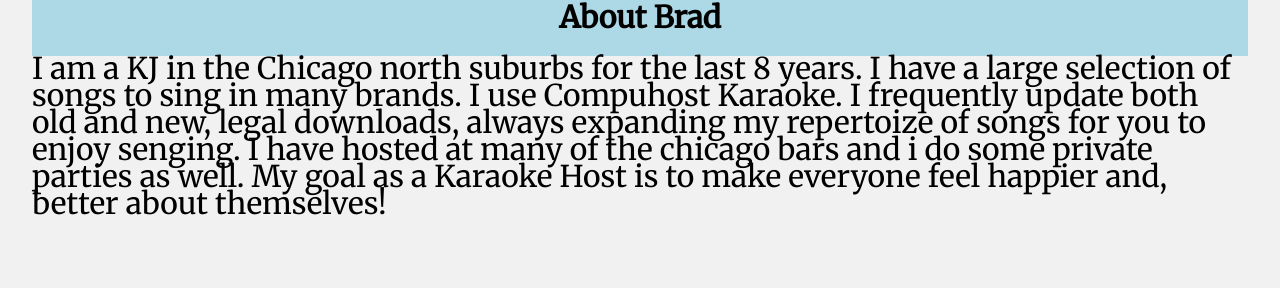
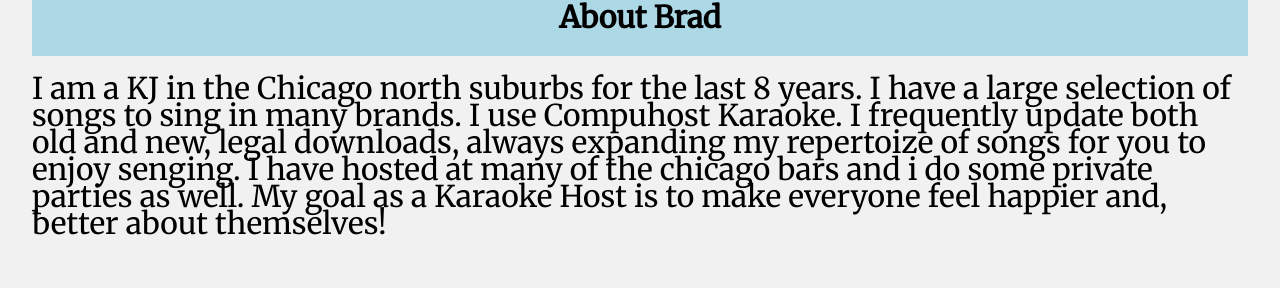
Before and after one commit to bkleinb78/Capstone, a React (Create React App) app in the folder frontend/: page / in a window 1280 px wide. Shown: the part 1658-1946 px from the top of the page. Built offline with nearby package versions, Linux system fonts and the light colour scheme; no server answers.

Commit message:
updated the homepage.css +homepage.jsx files

```diff
--- a/frontend/src/pages/HomePage/HomePage.css
+++ b/frontend/src/pages/HomePage/HomePage.css
@@ -103,5 +103,5 @@ div.flex-container {
 
 
 .info {
-  width: 20%;
+
 }
--- a/frontend/src/pages/HomePage/HomePage.jsx
+++ b/frontend/src/pages/HomePage/HomePage.jsx
@@ -103,7 +103,11 @@ const HomePage = (props) => {
           </p>
           </div>
           <h2 class="about">About Brad</h2>
+          <br>
+          </br>
+          <div>
           <span class="info">I am a KJ in the Chicago north suburbs for the last 8 years. I have a large selection of songs to sing in many brands. I use Compuhost Karaoke. I frequently update both old and new, legal downloads, always expanding my repertoize of songs for you to enjoy senging. I have hosted at many of the chicago bars and i do some private parties as well. My goal as a Karaoke Host is to make everyone feel happier and, better about themselves! </span>
+          </div>
       </>
   );
 };
```
